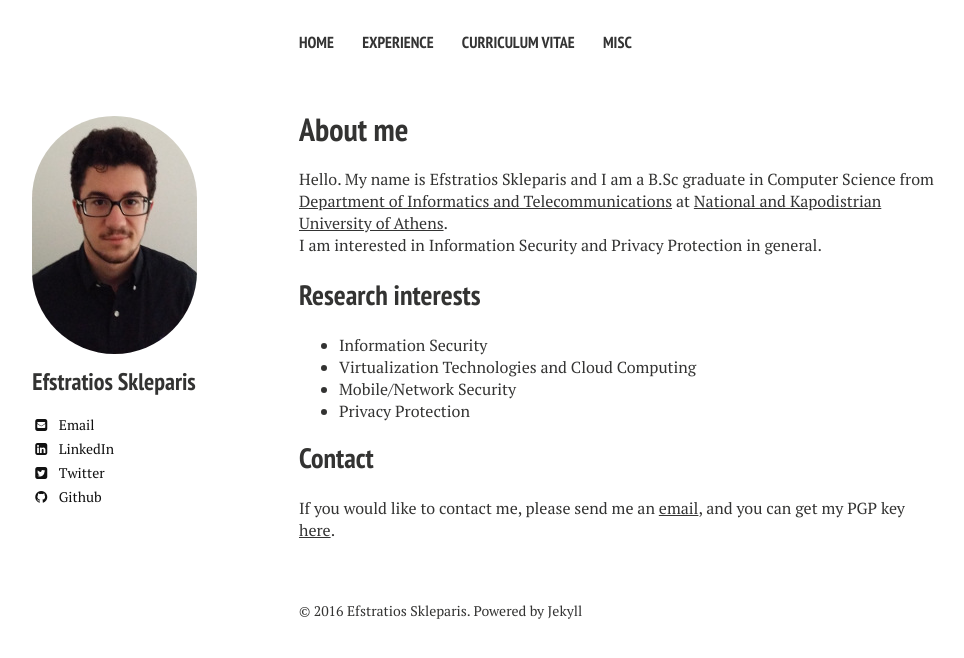
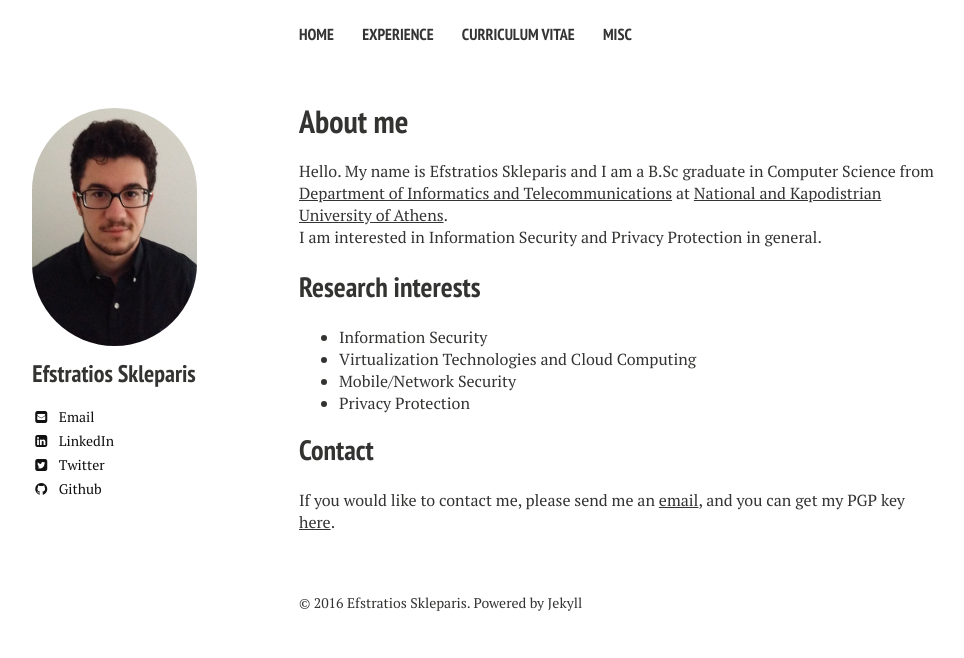
Before and after one commit to efstratios/efstratios.github.io, a Jekyll site: the page built from index.md, in a window 1280 px wide. Shown: the top 658 px of the page, without its empty margins (21-985 px from the left). Built offline with Jekyll 4.4.1, drawn with Linux system fonts in a browser that asks for light colours; nearby versions of some CDN libraries.

Commit message:
Update page.scss

```diff
--- a/_sass/page.scss
+++ b/_sass/page.scss
@@ -14,7 +14,7 @@ body {
 
 .navigation-wrapper {
 	@include container;
-	padding: 2em 0 1em;
+	padding: 1.5em 0 1em;
 	font-family: $heading-font;
 	font-weight: 700;
 	text-transform: uppercase;
```
